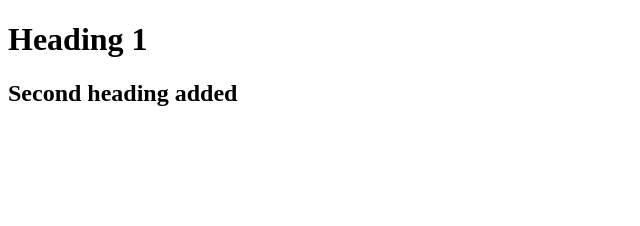
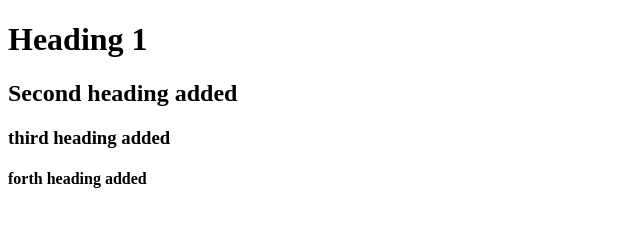
Before and after one commit to LearnTheGithub/repo-1, a plain HTML site: page index.html in a window 1280 px wide. Shown: the whole page, without its empty margins (0-640 px from the left). Drawn offline with Linux system fonts and the light colour scheme.

Commit message:
third and forth heading added

```diff
--- a/index.html
+++ b/index.html
@@ -3,6 +3,8 @@
 <body>
 <h1>Heading 1</h1>
 <h2>Second heading added</h2>
+<h3>third heading added</h3>
+<h4>forth heading added</h4>
 </body>
 
 </html>
```
